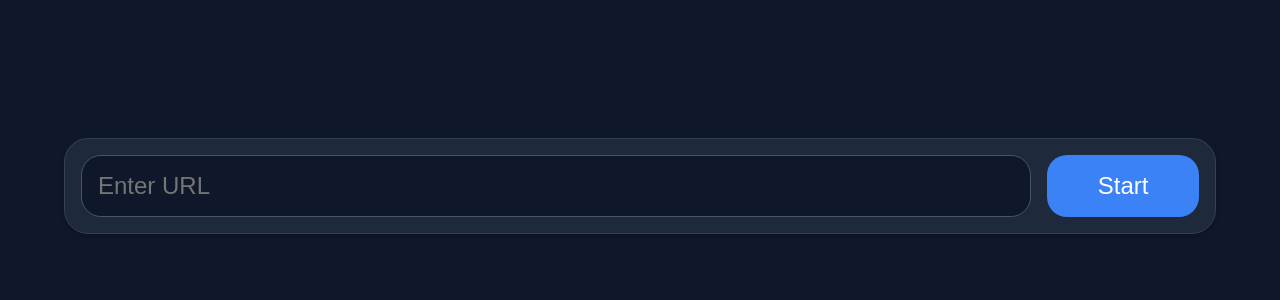
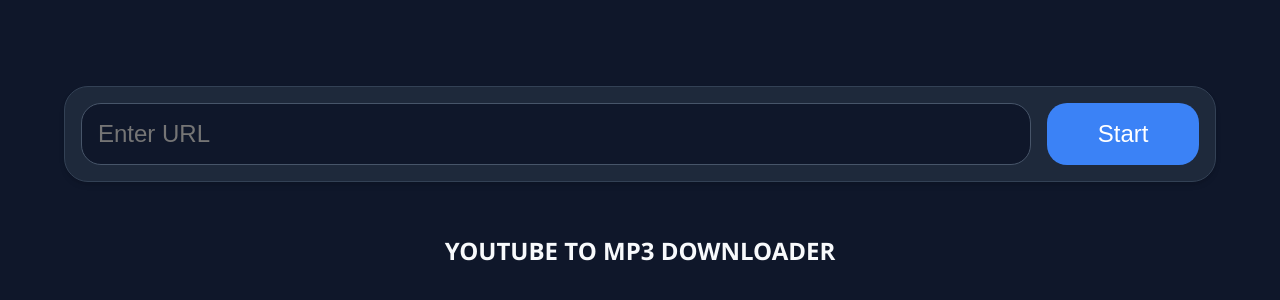
Before and after one commit to KianDelamarre/yt-dlp-web, a website: page frontend/index.html in a window 1280 px wide. Shown: the part 222-522 px from the top of the page. Drawn offline with Linux system fonts and the light colour scheme.

Commit message:
just added h2 title

```diff
--- a/frontend/index.html
+++ b/frontend/index.html
@@ -14,6 +14,8 @@
             <input type="text" id="url" placeholder="Enter URL">
             <button type="submit" class="btn">Start</button>
         </form>
+
+        <h2>YOUTUBE TO MP3 DOWNLOADER</h2>
 
         <!-- video info appends here -->
         <div id="video-info" class="video-info">
```
